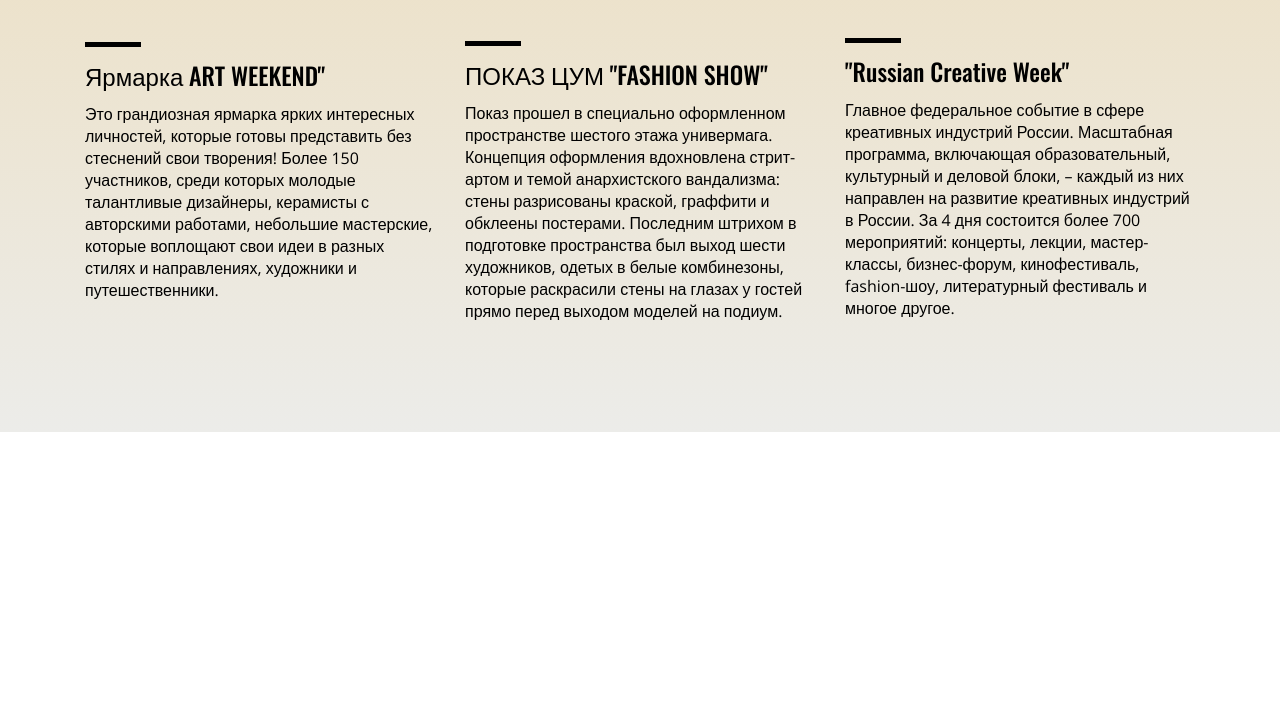
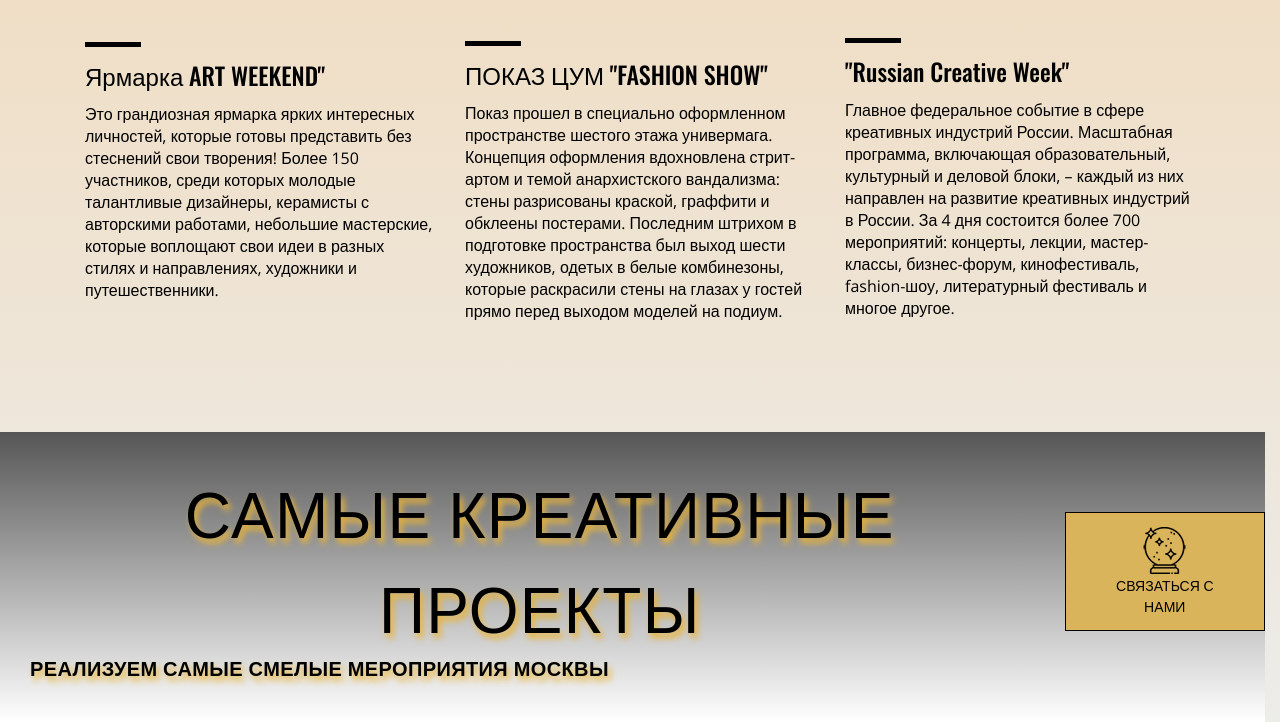
Before and after one commit to JuliaMISH/figma-layout, a plain HTML site: page index.html in a window 1280 px wide. Shown: the part 1815-2537 px from the top of the page. Before the commit the page ends 2247 px from the top, so only its background shows below. Drawn offline with nearby package versions, Linux system fonts and the light colour scheme.

Commit message:
a section has been made  request

```diff
--- a/css/style.css
+++ b/css/style.css
@@ -25,7 +25,7 @@ p {
 }
 
 body {
-    background: linear-gradient(rgb(238, 186, 81), rgb(236, 236, 233));
+    background: linear-gradient(rgb(249, 188, 109), rgb(236, 236, 233));
     margin: 0;
     font-family: 'Oswald', sans-serif;
     font-weight: 500;
@@ -210,13 +210,14 @@ body {
 }
 
 @media screen and (max-width: 1280px) {
-.about__grid {
+    .about__grid {
         grid-template-columns: repeat(2, 1fr);
         grid-template-rows: repeat(2, 1fr);
     }
-.header_title {
+
+    .header_title {
         padding: 30px 15px 0px 15px;
-}
+    }
 }
 
 @media screen and (max-width: 768px) {
@@ -245,7 +246,7 @@ body {
 .project-h2 {
     text-align: center;
     margin-bottom: 60px;
-    text-shadow: 3px 5px 6px #eab436;
+    text-shadow: 3px 5px 6px #5d584d;
 }
 
 .about__flex {
@@ -284,7 +285,7 @@ body {
 
 @media screen and (max-width: 768px) {
     .about {
-        padding-top: 90px;
+        padding-top: 10px;
         padding-bottom: 80px;
     }
 
@@ -304,3 +305,79 @@ body {
 }
 
 /* <!-- Конец блока НАШИ САМЫЕ БОЛЬШИЕ ПРОЕКТЫ --> */
+/* <!-- Блок запрос --> */
+.request {
+    background: linear-gradient(rgb(86, 86, 86), white);
+    padding-top: 30px;
+    padding-bottom: 40px;
+}
+
+.request__flex {
+    display: flex;
+    justify-content: space-between;
+    align-items: center;
+}
+
+.request__flex-left {
+    padding-left: 15px;
+}
+.request__flex-right {
+    margin-right: 15px;
+}
+.request__h4 {
+    font-weight: 500;
+    font-size: 54px;
+    line-height: 95px;
+    font-weight: 500;
+    font-size: 64px;
+    line-height: 95px;
+    text-align: center;
+    letter-spacing: 0.02em;
+    text-transform: uppercase;
+    text-shadow: 3px 5px 6px #eab436;
+    letter-spacing: 0.02em;
+    text-transform: uppercase;
+    text-shadow: 3px 5px 6px #eab436;
+}
+.request__h5 {
+    font-weight: 600;
+    font-size: 20px;
+    letter-spacing: 0.02em;
+    text-transform: uppercase;
+    text-shadow: 3px 5px 6px #eab436;
+}
+.request__btn {
+    border: 1px solid black;
+    background-color: #dab45b;
+    display: flex;
+    align-items: center;
+    text-transform: uppercase;
+    font-family: 'Oswald', sans-serif;
+    /* font-weight: bold; */
+    font-weight: 500;
+    font-size: 14px;
+    letter-spacing: 0.05px;
+    padding: 14px 30px;
+    justify-content: space-between;
+    flex-wrap: wrap;
+    flex-direction: column;
+    align-items: center;
+    cursor: pointer;
+}
+@media screen and (max-width: 1280px) {
+    .request {
+        margin-right: 15px;
+        padding-left: 15px;
+    }
+}
+
+@media screen and (max-width: 768px) {
+    .request {
+        margin-right: 15px;
+        padding-left: 15px;
+    }
+    .request__flex {
+        flex-wrap: wrap;
+    }
+}
+/* <!-- Конец блока запрос --> */
--- a/index.html
+++ b/index.html
@@ -98,6 +98,23 @@
         <!-- Конец блока НАШИ САМЫЕ БОЛЬШИЕ ПРОЕКТЫ -->
     </section>
 
+    <!-- Блок запрос -->
+    <section class="request">
+        <div class="conteiner">
+            <div class="request__flex">
+                <div class="request__flex-left">
+                    <h4 class="request__h4">САМЫЕ КРЕАТИВНЫЕ ПРОЕКТЫ</h4>
+                    <h5 class="request__h5">Реализуем самые смелые мероприятия Москвы</h5>
+                </div>
+                <div class="request__flex-right"></div>
+                <button class="request__btn">
+                    <img src="img/шрустальный шар.png " alt="Envelop" class="request__icon">
+                    Связаться с нами
+                </button>
+            </div>
+        </div>
+    </section>
+   <!-- Конец блока запрос -->
 </body>
 
 </html>
```
Also changed, not shown: img/шрустальный шар.png (added).
